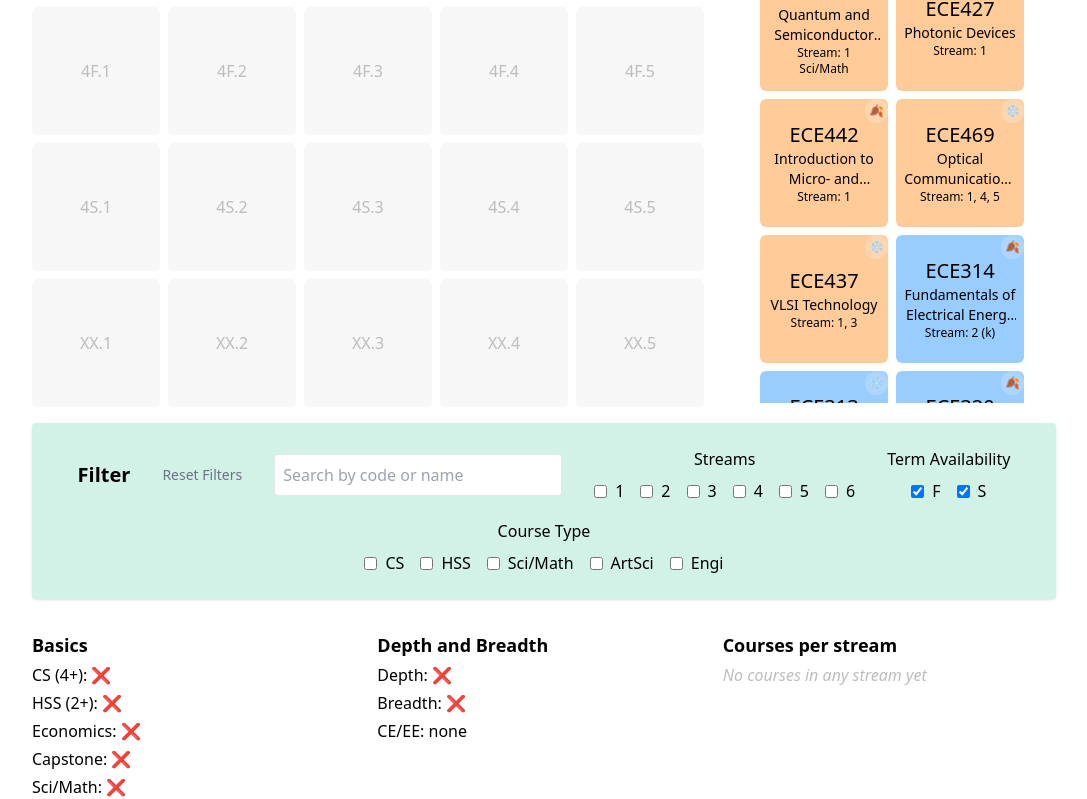
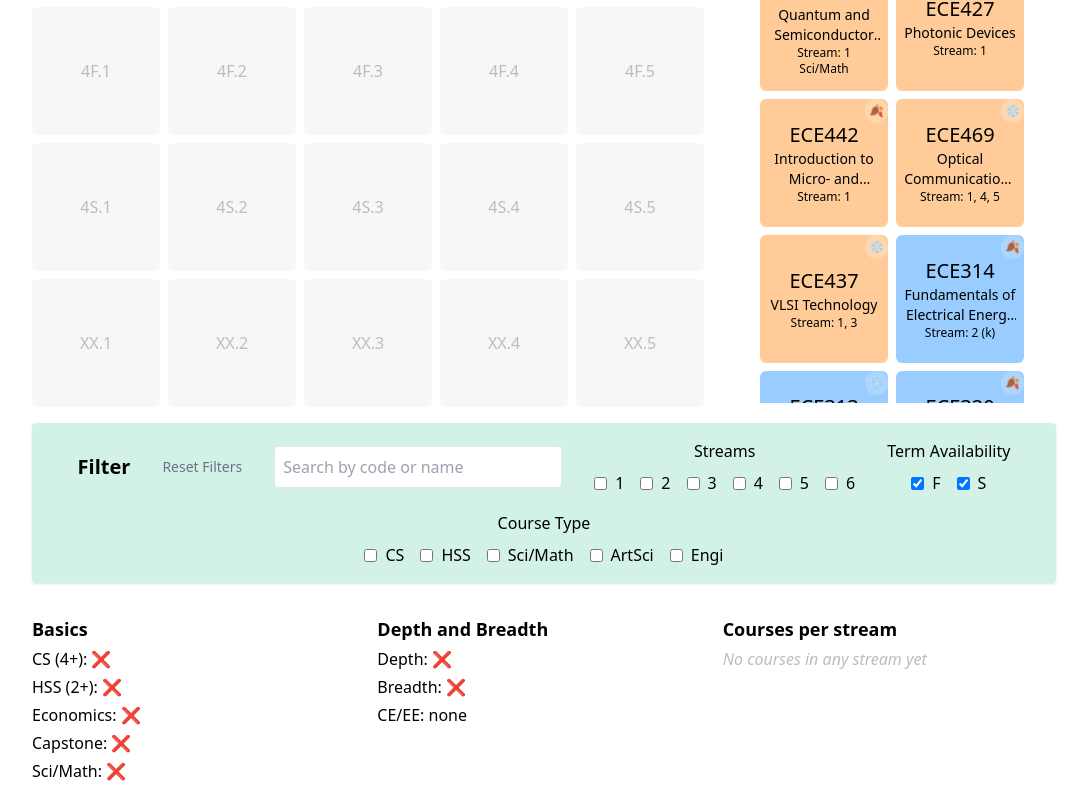
Before and after one commit to sunnwydays/ecepathmaker, a React (Vite) app: page / in a window 1280 px wide. Shown: the part 409-1208 px from the top of the page, without its empty margins (96-1183 px from the left). Built offline with nearby package versions, Linux system fonts and the light colour scheme.

Commit message:
Decrease filter padding

```diff
--- a/src/components/Filter.tsx
+++ b/src/components/Filter.tsx
@@ -38,7 +38,7 @@ const Filter: FC<{ filters: FilterState, setFilters: React.Dispatch<React.SetSta
 
 
     return (
-        <div className="p-6 mt-4 bg-green1 bg-opacity-50 rounded shadow text-center items-center flex flex-col">
+        <div className="p-4 mt-4 bg-green1 bg-opacity-50 rounded shadow text-center items-center flex flex-col">
             <form className="flex gap-x-8 gap-y-4 justify-center items-center flex-wrap">
                 <h2 className="font-semibold text-xl">Filter</h2>
                 <button
```
